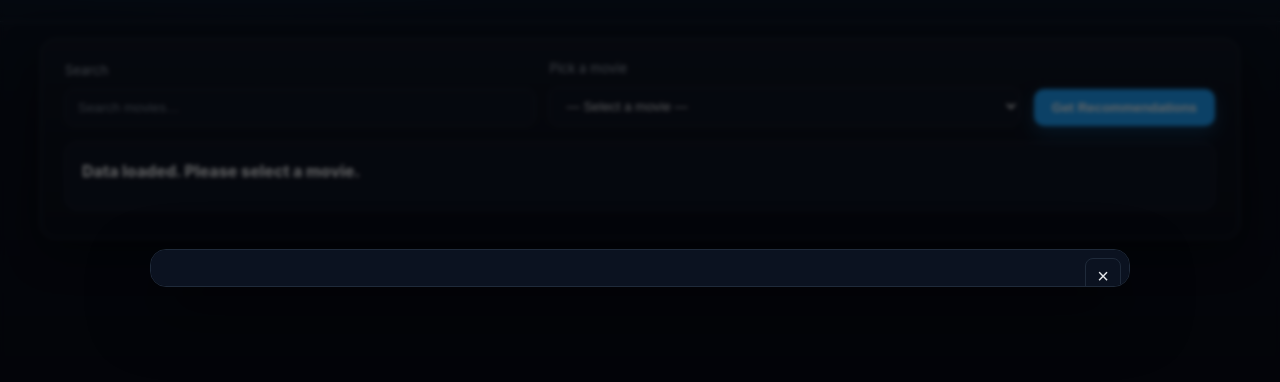
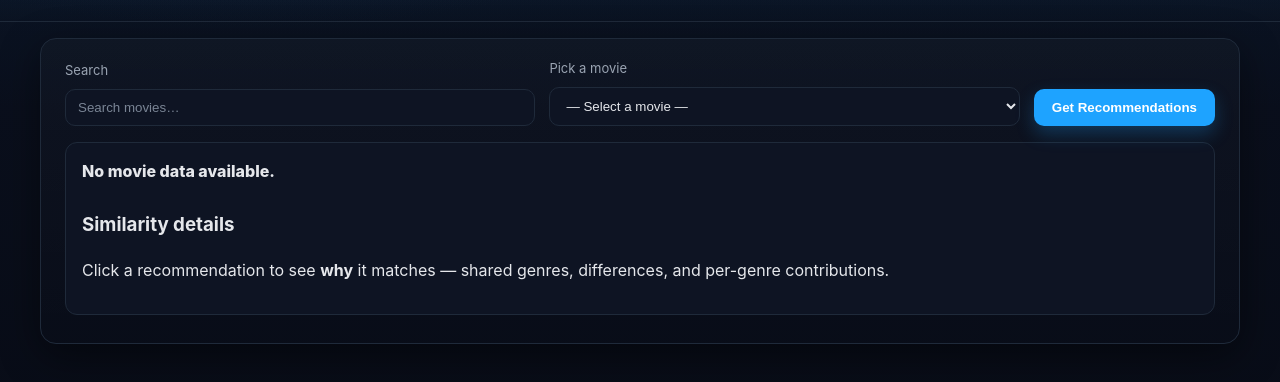
Before and after one commit to ZeeshanKazim/ressys280, a plain HTML site: page week02/index.html in a window 1280 px wide. Shown: the part 132-514 px from the top of the page. Drawn offline with Linux system fonts and the light colour scheme; no server answers.

Commit message:
Update index.html

```diff
--- a/week02/index.html
+++ b/week02/index.html
@@ -39,20 +39,20 @@
 
     <section id="result-box" role="status" aria-live="polite" class="results">
       <p id="result">Loading…</p>
-      <div id="recommendations" class="cards-grid" aria-label="Recommended movies"></div>
+
+      <!-- Two-column layout: recommendations + inspector -->
+      <div class="results-flex">
+        <div id="recommendations" class="cards-grid" aria-label="Recommended movies"></div>
+
+        <aside id="inspector" class="inspector" aria-label="Similarity details panel">
+          <div class="inspector__empty">
+            <h3>Similarity details</h3>
+            <p class="muted">Click a recommendation to see <strong>why</strong> it matches — shared genres, differences, and per-genre contributions.</p>
+          </div>
+        </aside>
+      </div>
     </section>
   </main>
-
-  <!-- Modal for similarity details -->
-  <div id="modal" class="modal hidden" aria-hidden="true">
-    <div class="modal__backdrop" data-close="1"></div>
-    <div class="modal__dialog" role="dialog" aria-modal="true" aria-labelledby="modal-title">
-      <button class="modal__close" id="modal-close" aria-label="Close">×</button>
-      <div id="modal-content" class="modal__content">
-        <!-- Filled via script.js -->
-      </div>
-    </div>
-  </div>
 
   <!-- Load data layer first, then UI/logic -->
   <script src="data.js"></script>
```
